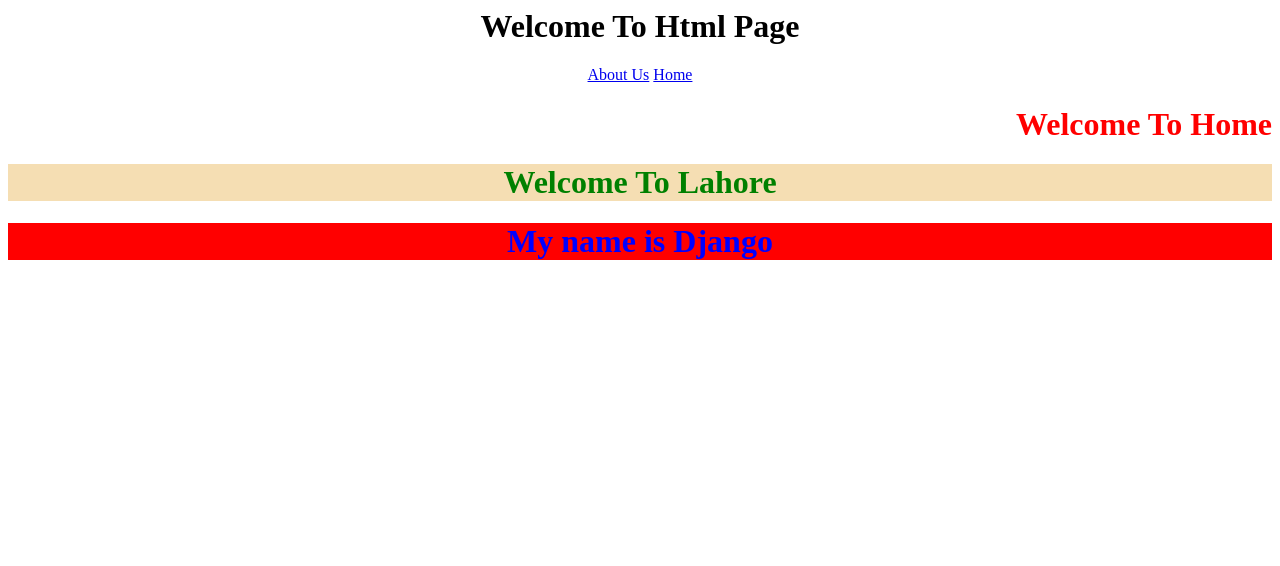
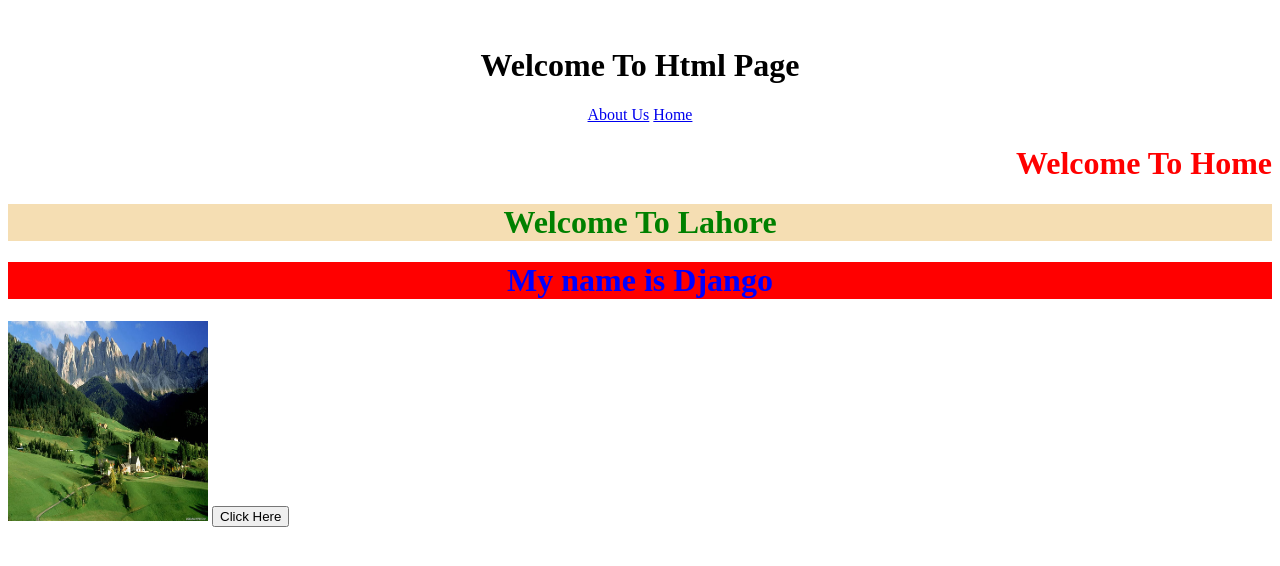
Before and after one commit to FarazArshad1/Django-Projects, a Django app: page / in a window 1280 px wide. Shown: the top 566 px of the page. Run offline with Django 5.2, Linux system fonts and the light colour scheme.

Commit message:
"Introduce Static Files path"

```diff
--- a/School/School/Templates/Home.html
+++ b/School/School/Templates/Home.html
@@ -1,9 +1,13 @@
+{%load static%}
+
 <html lang="en">
 <head>
     <meta charset="UTF-8">
     <meta name="viewport" content="width=device-width, initial-scale=1.0">
     <title>Document</title>
-    <link rel="stylesheet" href="../static/css/my.css">
+    <!-- <link rel="stylesheet" href="../static/css/my.css"> -->
+    <link rel="stylesheet" href="{% static 'css/my.css'%}">
+    <script src="{% static 'js/hi.js' %}"></script>
     <style>
         .abc {
             text-align: center;
@@ -12,7 +16,7 @@
         }
     </style>
 </head>
-<body>
+<br>
     <h1 align = "center"> Welcome To Html Page</h1>
     <center>
         <a href="Learning_Django_About_Us">About Us</a>
@@ -21,5 +25,7 @@
     <h1 style="text-align: right;color: red;">Welcome To Home</h1>
     <h1 class="abc">Welcome To Lahore</h1>
     <h1 class="hello">My name is Django</h1>
+    <img src="../static/images/img.jpg" width="200", height="200" >
+    <button onclick="Test()">Click Here</button>
 </body>
 </html>
--- /dev/null
+++ b/School/School/static/js/hi.js
@@ -0,0 +1,3 @@
+function Test(){
+    alert("Welcome To Django Framework")
+}
```
Also changed, not shown: School/School/static/images/img.jpg (added).
